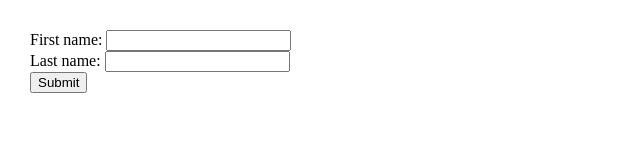
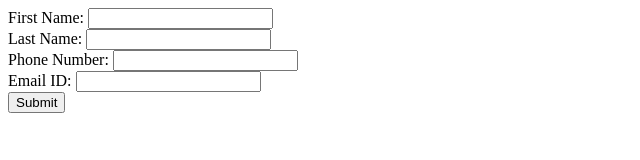
Before and after one commit to acciojob/form-login-AmithAKulk, a website: page main.html in a window 1280 px wide. Shown: the whole page, without its empty margins (0-640 px from the left). Drawn offline with Linux system fonts and the light colour scheme.

Commit message:
created a submission

```diff
--- a/main.html
+++ b/main.html
@@ -3,21 +3,28 @@
 <html>
 
 <head>
-	<meta charset=utf-8 />
-		<title>Return first and last name from a form</title>
-		<style type="text/css">
-			body {margin: 30px;}
-		</style>
 	<link rel="stylesheet" href="styles.css">
 </head>
 
 <body>
-	<form id="form1" onsubmit="getFormvalue()">
-		First name: <input type="text" name="fname"><br>
-		Last name: <input type="text" name="lname"><br>
-		<input type="submit" value="Submit">
+	<!-- the entire body must be written by student -->
+   <form>
+	<label name="first Name">First Name:</label>
+	<input type="text" name="First Name">
+   <br>
+	<label name="first Name">Last Name:</label>
+	<input type="text" name="Last Name">
+     <br>
+
+	<label name="first Name">Phone Number:</label>
+	<input type="tel" name="Phone Number">
+     <br>
+
+	<label for="Email ID">Email ID:</label>
+	<input type="email" name="Email ID">
+ <br>
+	<button type="submit">Submit</button>
 	</form>
-
     <script type="text/javascript" src="./script.js">
 </script>
 
```
